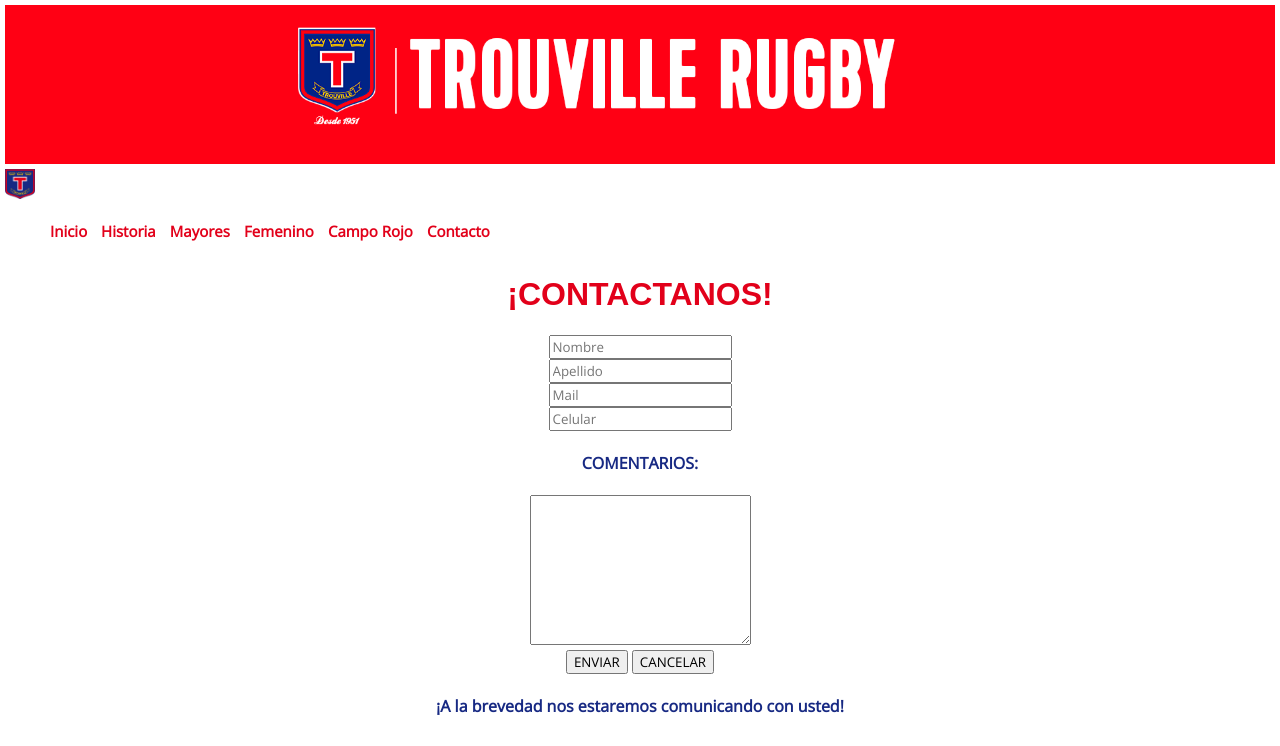
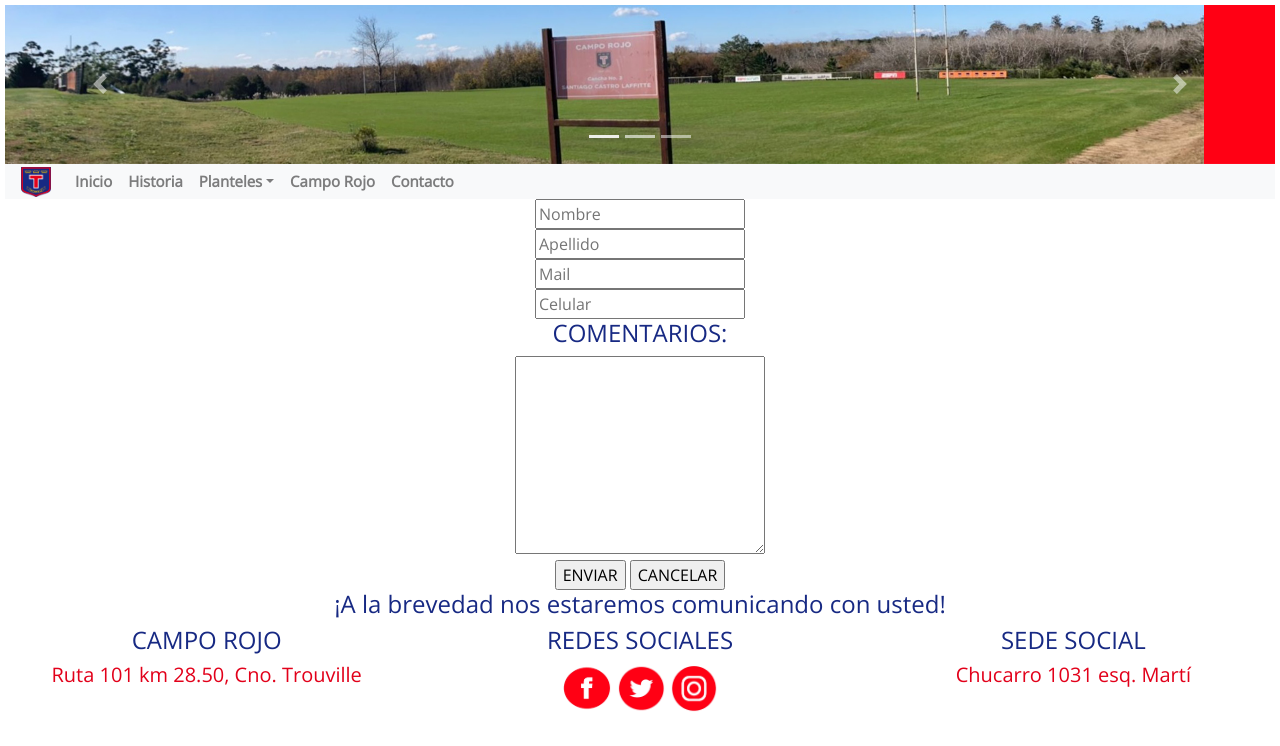
Before and after one commit to lbaladan/TrouvilleRugby-Lbaladan, a website: page views/contacto.html in a window 1280 px wide. Shown: the top 746 px of the page. Drawn offline with nearby package versions, Linux system fonts and the light colour scheme.

Commit message:
Trouville Final - Actualizacion contacto

```diff
--- a/views/contacto.html
+++ b/views/contacto.html
@@ -1,47 +1,104 @@
 <!DOCTYPE html>
 <html lang="es">
-<!--HEAD-->
 <head>
 	<meta charset="UTF-8">
 	<meta name="viewport" content="width=device-width, initial-scale=1.0">
-	<meta name="keywords" content="rugby trouville club uru uruguay union rugby uruguay rugbier punta club amigos">
-	<meta name="description" content="sitio oficial del Rugby del Club Trouville. Haciendo Club desde 1951.">
 	<title>Contacto</title>
 <!--FUENTE-->
 <link rel="preconnect" href="https://fonts.googleapis.com">
 <link rel="preconnect" href="https://fonts.gstatic.com" crossorigin>
 <link href="https://fonts.googleapis.com/css2?family=Open+Sans:ital,wght@0,300;1,800&display=swap" rel="stylesheet">
+<!-- CSS BOOTSTRAP -->
+<link rel="stylesheet" href="../css/bootstrap.min.css">
+	<!-- CIERRE CSS BOOTSTRAP -->
 <!-- CSS -->
 	<link rel="stylesheet" type="text/css" href="../css/estilo.css">
 </head>
 <body>
 <!-- ENCABEZADO -->
-<header class="headercontacto">
-	<img src="../assets/img/head1.png" width="100%"  alt="">
-</header>
+<header class="fluid">
+	<div class="row">
+		<div class="col-lg-12 col-12">
+			<div id="carouselExampleIndicators" class="carousel slide" data-ride="carousel">
+				<ol class="carousel-indicators">
+				  <li data-target="#carouselExampleIndicators" data-slide-to="0" class="active"></li>
+				  <li data-target="#carouselExampleIndicators" data-slide-to="1"></li>
+				  <li data-target="#carouselExampleIndicators" data-slide-to="2"></li>
+				</ol>
+				<div class="carousel-inner">
+				  <div class="carousel-item active">
+					<img src="../assets/img/camporojo.jpeg" class="d-block w-100" alt="...">
+				  </div>
+				  <div class="carousel-item">
+					<img src="../assets/img/head1.png" class="d-block w-100" alt="...">
+				  </div>
+				  <div class="carousel-item">
+					<img src="../assets/img/plant.jpg" class="d-block w-100" alt="...">
+				  </div>
+				</div>
+				<button class="carousel-control-prev" type="button" data-target="#carouselExampleIndicators" data-slide="prev">
+				  <span class="carousel-control-prev-icon" aria-hidden="true"></span>
+				  <span class="sr-only">Previous</span>
+				</button>
+				<button class="carousel-control-next" type="button" data-target="#carouselExampleIndicators" data-slide="next">
+				  <span class="carousel-control-next-icon" aria-hidden="true"></span>
+				  <span class="sr-only">Next</span>
+				</button>
+			</div>
+		</div>
+	</div>
 <!-- NAV -->
-	<!-- LOGO -->
-	<a class="navbar-img" href="../index.html">
+<div class="row">
+	<div class="col-lg-12 col-12">
+		<nav class="navbar navbar-expand-sm navbar-light bg-light">
+			<button class="navbar-toggler" type="button" data-toggle="collapse" data-target="#opciones">
+			  <span class="navbar-toggler-icon"></span>
+			</button>
+
+			<!-- logo -->
+			<a class="navbar-brand" href="../index.html">
 			  <img src="../assets/img/rugby.png" width="30" height="30" alt="">
 			</a>
-	<nav>
-	<!-- ENLACES NAV -->
-				<ul class="header__nav header__nav--background">
-					<li class="nav__item nav__item--background"><a href="../index.html">Inicio </a></li>
-					<li class="nav__item nav__item--background"><a href="../views/historia.html">Historia</a></li>
-					<li class="nav__item nav__item--background"><a href="../views/mayores.html">Mayores</a></li>
-					<li class="nav__item nav__item--background"><a href="../views/femenino.html">Femenino</a></li>
-					<li class="nav__item nav__item--background"><a href="../views/camporojo.html">Campo Rojo</a></li>
-					<li class="nav__item nav__item--background"><a href="#">Contacto</a></li>
+
+			<!-- enlaces -->
+			<div class="collapse navbar-collapse" id="opciones">
+			  <ul class="navbar-nav">
+				<li class="nav-item">
+				  <a class="nav-link" href="../index.html">Inicio</a>
+				</li>
+				<li class="nav-item">
+				  <a class="nav-link" href="../views/historia.html">Historia</a>
+				</li>
+				<li class="nav-item dropdown">
+					<a class="nav-link dropdown-toggle" data-toggle="dropdown" href="#" role="button" aria-expanded="false">Planteles</a>
+					<div class="dropdown-menu">
+					  <a class="dropdown-item" href="../views/mayores.html">Mayores</a>
+					  <a class="dropdown-item" href="../views/femenino.html">Femenino</a>
+					  <a class="dropdown-item" href="#">M19</a>
+					  <a class="dropdown-item" href="#">M17</a>
+					</div>
+				  </li>
+				<li class="nav-item">
+				  <a class="nav-link" href="../views/camporojo.html">Campo Rojo</a>
+				</li>
+				<li class="nav-item">
+					<a class="nav-link" href="#">Contacto</a>
+				  </li>
 			  </ul>
+			</div>
 		  </nav>
-<!-- MAIN-->
+	</div>
+</div>
+</header>
+<!--MAIN-->
 <main>
-		<div>
-			<h1>¡CONTACTANOS!</h1>
+<div class="row">
+	<div class="col-lg-12 col-12">
+
 	</div>
-<!-- FORMULARIO DE CONTACTO -->
-	<div class="formpadre">
+</div>
+<div class="row">
+	<div class="col-lg-12 col-12">
 		<form action="#">
 			<input type="text" name="nombre" placeholder="Nombre"><br>
 			<input type="text" name="apellido" placeholder="Apellido"><br>
@@ -56,31 +113,40 @@
 			<input type="submit" value="ENVIAR">
 			<input type="submit" value="CANCELAR">
 	</form>
-			<!-- CIERRE FORMULARIO DE CONTACTO -->
+	</div>
+</div>
+
+<div class="row">
+	<div class="col-lg-12 col-12">
 		<div>
 			<h4>¡A la brevedad nos estaremos comunicando con usted!</h4>
 		</div>
 	</div>
-</main>
+</div>
+
+
 <!--FOOTER -->
 <footer>
-<div class="foopadre">
-	<div class="foohijo">
+	<div class="conteiner-fluid">
+		<div class="row">
+			<div class="col-lg-4 col-12">
 				<h4>CAMPO ROJO</h4>
 						<h5>Ruta 101 km 28.50, Cno. Trouville</h5>
 			</div>
-	<div class="foohijo">
+			<div class="col-lg-4 col-12">
 				<h4>REDES SOCIALES</h4>
 					<a href="https://www.facebook.com/trouvillerugby/" target="_blank"><img src="../assets/img/facebook.png"alt="facebook" width="50" height="50"></a>
 					<a href="https://twitter.com/trouvillerugby/" target="_blank"><img src="../assets/img/tw.png"alt="twitter" width="50" height="50"></a>
 					<a href="https://www.instagram.com/trouvillerugby/" target="_blank"><img src="../assets/img/insta.png"alt="instagram" width="48" height="48"></a>
 		</div>
-	<div class="foohijo">
+			<div class="col-lg-4 col-12">
 				<h4>SEDE SOCIAL</h4>
 						<h5>Chucarro 1031 esq. Martí</h5>
 			</div>
 		</div>
-
 </footer>
+<!--SCRIPT BOOTSTRAP -->
+<script src="https://cdn.jsdelivr.net/npm/jquery@3.5.1/dist/jquery.slim.min.js" integrity="sha384-DfXdz2htPH0lsSSs5nCTpuj/zy4C+OGpamoFVy38MVBnE+IbbVYUew+OrCXaRkfj" crossorigin="anonymous"></script>
+<script src="https://cdn.jsdelivr.net/npm/bootstrap@4.6.1/dist/js/bootstrap.bundle.min.js" integrity="sha384-fQybjgWLrvvRgtW6bFlB7jaZrFsaBXjsOMm/tB9LTS58ONXgqbR9W8oWht/amnpF" crossorigin="anonymous"></script>
 </body>
 </html>
```
Lines whose indentation alone changed are shown as unchanged.
